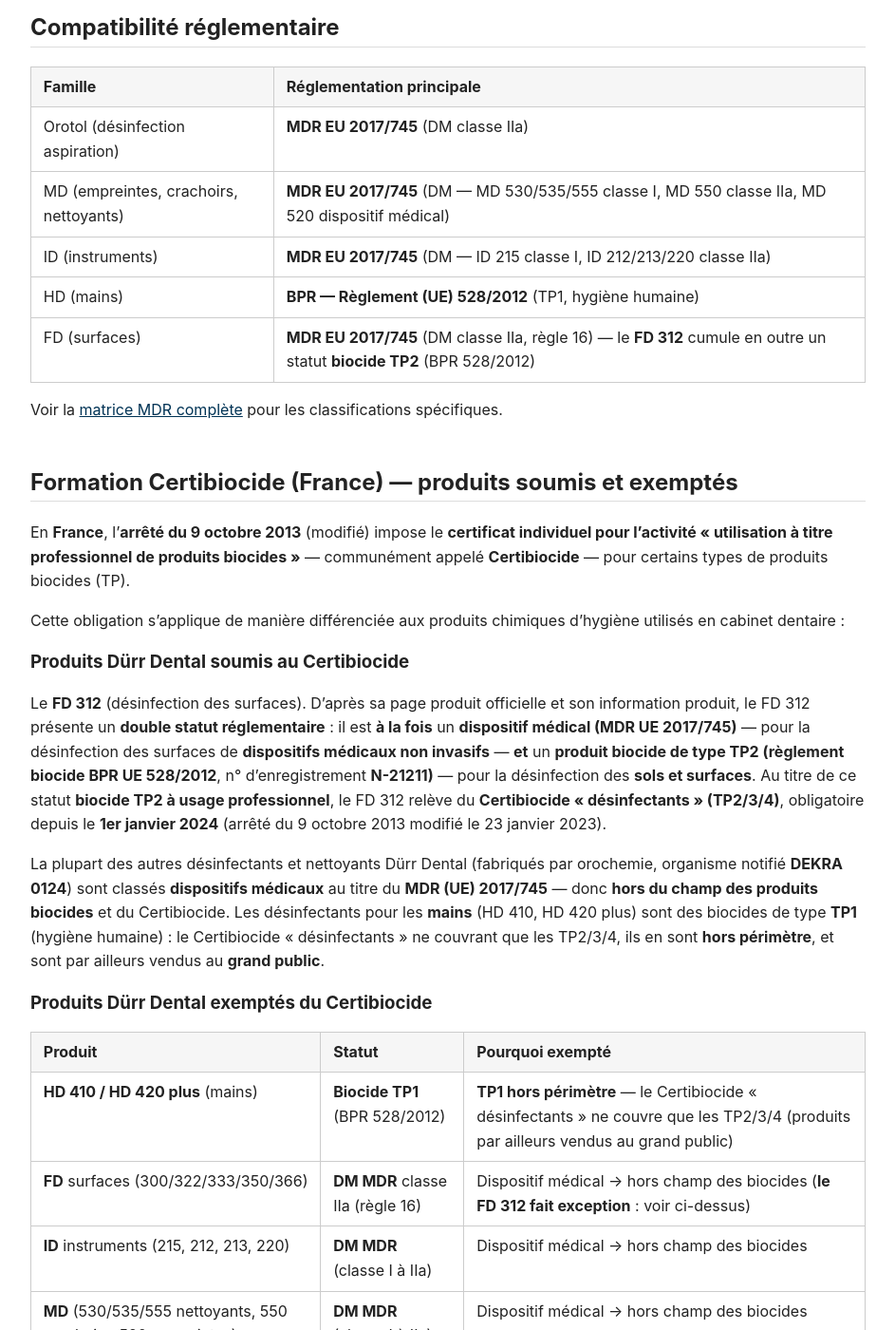
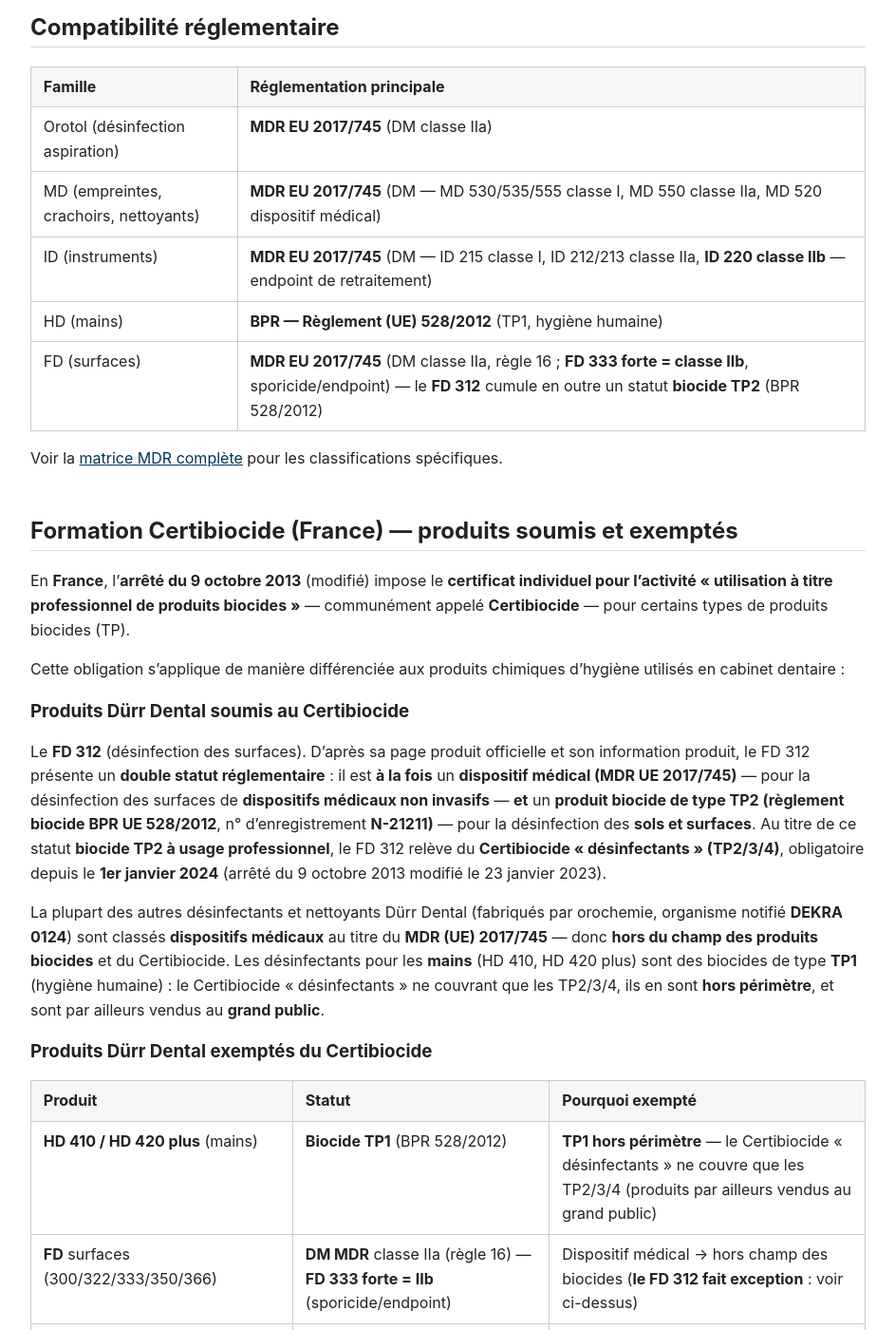
Before and after one commit to Grzybicki/durr-dental-knowledge-base, a Jekyll site: the page built from docs/fr/hygiene-chimie/familles-id-md-hd-fd/overview.md, in a window 1280 px wide and 1400 px high, scrolled down 5014 px. Shown: the whole window at 95% size, without its empty margins (168-1111 px from the left). Built offline with Jekyll 4.4.1, drawn with Linux system fonts in a browser that asks for light colours; some of the changed text lies outside the part shown.

Commit message:
docs(regulatory): FD 333 forte / ID 220 = IIb + Tyscor poste unique = IIa (0.11.4)
- Chimie : FD 333 forte et ID 220 reclassés IIa->IIb (endpoint/sporicide, cert DEKRA 50090-60-02-03)
  dans certificates.md (lignes dédiées + Basic UDI-DI) et fiche familles-id-md-hd-fd.
- Tyscor poste unique (V/VS/VSA 1-4) = IIa confirmé (catégorie Suction machines du QMS DQS 518373).
- Plus aucune ligne "à confirmer" dans certificates.md. validate 0/0.

Co-Authored-By: Claude Opus 4.8 (1M context) <noreply@anthropic.com>
Claude-Session: https://claude.ai/code/session_019cKS3uEykA2Nkb6zYWFWCh

```diff
--- a/docs/fr/hygiene-chimie/familles-id-md-hd-fd/overview.md
+++ b/docs/fr/hygiene-chimie/familles-id-md-hd-fd/overview.md
@@ -207,9 +207,9 @@ une **désinfection et un nettoyage efficaces et combinés**.
 |---|---|
 | Orotol (désinfection aspiration) | **MDR EU 2017/745** (DM classe IIa) |
 | MD (empreintes, crachoirs, nettoyants) | **MDR EU 2017/745** (DM — MD 530/535/555 classe I, MD 550 classe IIa, MD 520 dispositif médical) |
-| ID (instruments) | **MDR EU 2017/745** (DM — ID 215 classe I, ID 212/213/220 classe IIa) |
+| ID (instruments) | **MDR EU 2017/745** (DM — ID 215 classe I, ID 212/213 classe IIa, **ID 220 classe IIb** — endpoint de retraitement) |
 | HD (mains) | **BPR — Règlement (UE) 528/2012** (TP1, hygiène humaine) |
-| FD (surfaces) | **MDR EU 2017/745** (DM classe IIa, règle 16) — le **FD 312** cumule en outre un statut **biocide TP2** (BPR 528/2012) |
+| FD (surfaces) | **MDR EU 2017/745** (DM classe IIa, règle 16 ; **FD 333 forte = classe IIb**, sporicide/endpoint) — le **FD 312** cumule en outre un statut **biocide TP2** (BPR 528/2012) |
 
 Voir la [matrice MDR complète](/durr-dental-knowledge-base/sources/certificates/) pour les
 classifications spécifiques.
@@ -247,8 +247,8 @@ sont **hors périmètre**, et sont par ailleurs vendus au **grand public**.
 | Produit | Statut | Pourquoi exempté |
 |---|---|---|
 | **HD 410 / HD 420 plus** (mains) | **Biocide TP1** (BPR 528/2012) | **TP1 hors périmètre** — le Certibiocide « désinfectants » ne couvre que les TP2/3/4 (produits par ailleurs vendus au grand public) |
-| **FD** surfaces (300/322/333/350/366) | **DM MDR** classe IIa (règle 16) | Dispositif médical → hors champ des biocides (**le FD 312 fait exception** : voir ci-dessus) |
-| **ID** instruments (215, 212, 213, 220) | **DM MDR** (classe I à IIa) | Dispositif médical → hors champ des biocides |
+| **FD** surfaces (300/322/333/350/366) | **DM MDR** classe IIa (règle 16) — **FD 333 forte = IIb** (sporicide/endpoint) | Dispositif médical → hors champ des biocides (**le FD 312 fait exception** : voir ci-dessus) |
+| **ID** instruments (215 = I ; 212 / 213 = IIa ; **220 = IIb**) | **DM MDR** | Dispositif médical → hors champ des biocides |
 | **MD** (530/535/555 nettoyants, 550 crachoirs, 520 empreintes) | **DM MDR** (classe I à IIa) | Dispositif médical → hors champ des biocides |
 | **Orotol** (Plus, pH 7, ultra, expert cleaner) | **DM MDR** (classe I à IIa) | Dispositif médical → hors champ des biocides |
 | **Vector Fluid / Vector cleaner / RinsEndo** | **DM MDR** (classe I à IIa) | Dispositif médical → hors champ des biocides |
```
Also changed, not shown: sources/certificates.md (+5 -3 lines), CHANGELOG.md.
